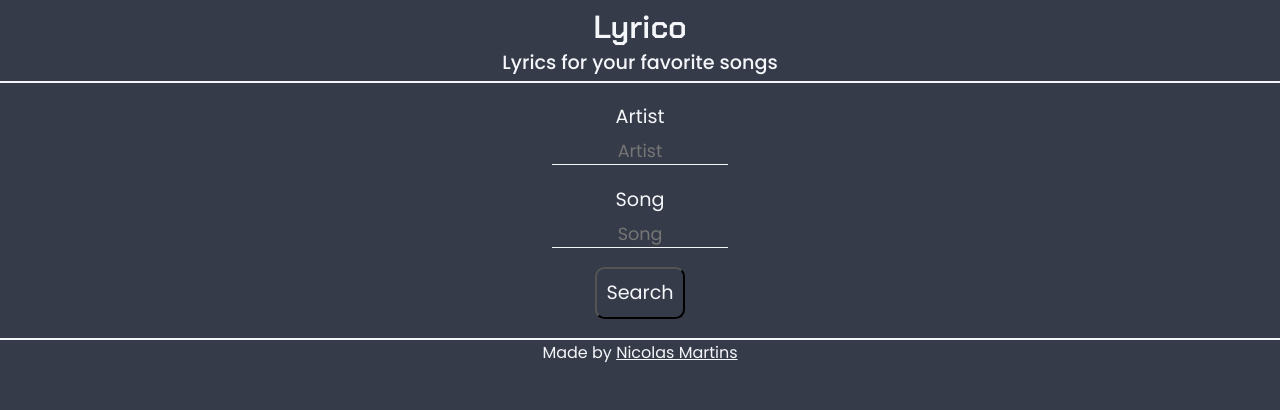
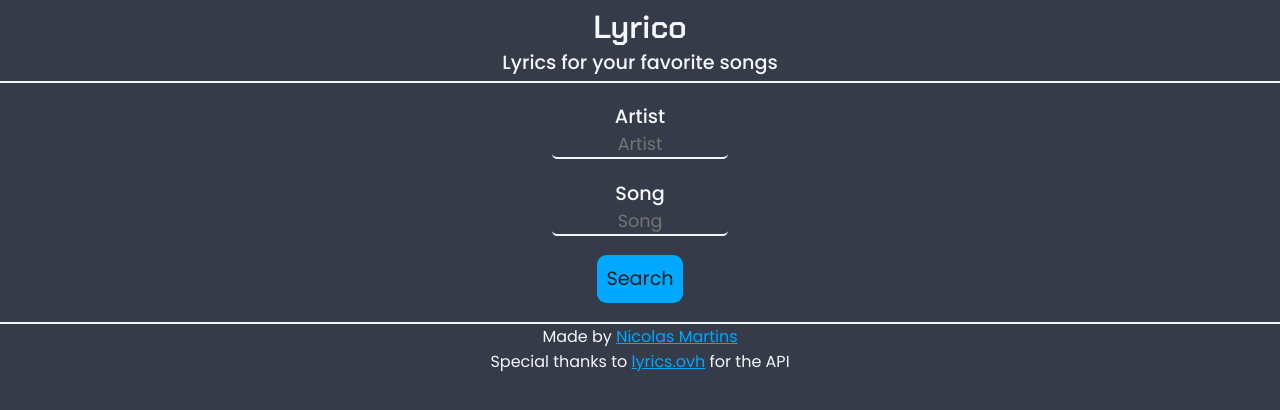
Before and after one commit to NicolasMRTNS/lyrico, a React (Create React App) app: page / in a window 1280 px wide. Shown: the top 410 px of the page. Built offline with nearby package versions, Linux system fonts and the light colour scheme.

Commit message:
changed theme a bit with new color + added link in footer

```diff
--- a/src/App.js
+++ b/src/App.js
@@ -1,9 +1,9 @@
 import React, { useState } from 'react';
 import axios from 'axios';
 import './App.css';
+import Header from './Components/Header';
+import GetStarted from './Components/GetStarted';
 import SearchButton from './Components/SearchButton';
-import GetStarted from './Components/GetStarted';
-import Header from './Components/Header';
 import LyricsSection from './Components/LyricsSection';
 import Footer from './Components/Footer';
 
@@ -38,13 +38,16 @@ function App() {
    * Using method split and map on response
    */
   const APICall = () => {
-    customAxios
-      .get(`/${artistValue}/${songValue}`)
-      .then((response) =>
-        setLyricsValue(
-          response.data.lyrics.split('\n').map((newDiv) => <div>{newDiv}</div>)
-        )
-      );
+    customAxios.get(`/${artistValue}/${songValue}`).then((response) =>
+      setLyricsValue(
+        response.data.lyrics.split('\n').map((newDiv) => (
+          <div>
+            {newDiv}
+            <br />
+          </div>
+        ))
+      )
+    );
   };
 
   /**
--- a/src/Components/Footer.js
+++ b/src/Components/Footer.js
@@ -7,6 +7,7 @@ import styled from 'styled-components';
 const Footer = () => {
   return (
     <StyledFooter>
+      <StyledParagraph>
         Made by{' '}
         <StyledLink
           href="https://github.com/NicolasMRTNS"
@@ -15,6 +16,17 @@ const Footer = () => {
         >
           Nicolas Martins
         </StyledLink>
+        <br />
+        Special thanks to{' '}
+        <StyledLink
+          href="https://lyricsovh.docs.apiary.io/#"
+          target="_blank"
+          rel="norefferer"
+        >
+          lyrics.ovh
+        </StyledLink>{' '}
+        for the API
+      </StyledParagraph>
     </StyledFooter>
   );
 };
@@ -26,10 +38,14 @@ const StyledFooter = styled.footer`
   margin-top: 1.2em;
   text-align: center;
   border-top: 2px solid #f5f6fa;
+  padding: 0 5px;
 `;
-
+const StyledParagraph = styled.p`
+  margin: 0;
+  padding: 0;
+`;
 const StyledLink = styled.a`
-  color: inherit;
+  color: #00a8ff;
 `;
 
 /**
--- a/src/Components/GetStarted.js
+++ b/src/Components/GetStarted.js
@@ -45,18 +45,19 @@ const StyledInput = styled.input`
   font-family: inherit;
   width: 10em;
   border: 0;
-  border-bottom: 1px solid #f5f6fa;
+  border-bottom: 2px solid #f5f6fa;
   outline: 0;
   font-size: 1.1em;
   color: #f5f6fa;
-  padding: 7px 0;
+  border-radius: 0.3em;
   background: transparent;
   text-align: center;
-  padding-bottom: 0;
+  padding: 0;
 `;
 
 const StyledLabel = styled.label`
   font-size: 1.2em;
+  font-weight: 500;
 `;
 
 /**
--- a/src/Components/SearchButton.js
+++ b/src/Components/SearchButton.js
@@ -26,8 +26,9 @@ const StyledButton = styled.button`
   font-size: 1.2em;
   margin-top: 1em;
   font-family: inherit;
-  background: inherit;
-  color: inherit;
+  background: #00a8ff;
+  color: #171f24;
+  border: 0;
   border-radius: 0.5em;
   padding: 0.5em;
   outline: 0;
```
Also changed, not shown: 1 other file (tests, documents, lock files or other folders). Lines whose indentation alone changed are shown as unchanged.
